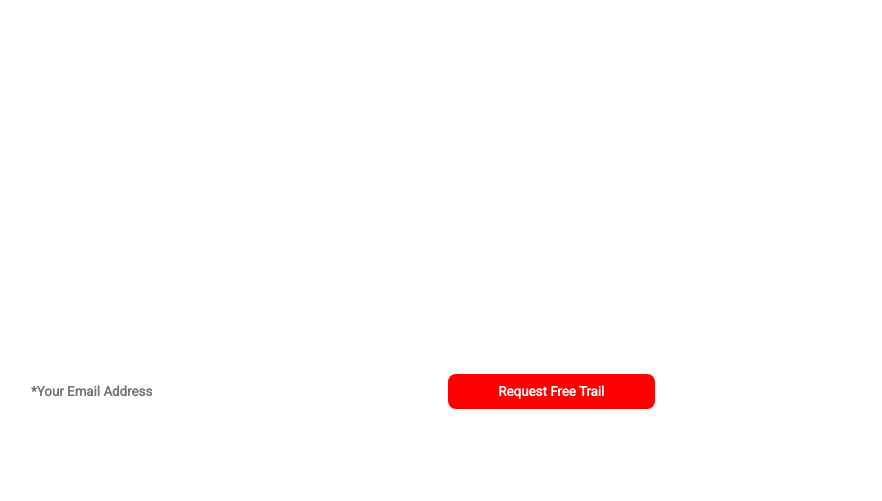
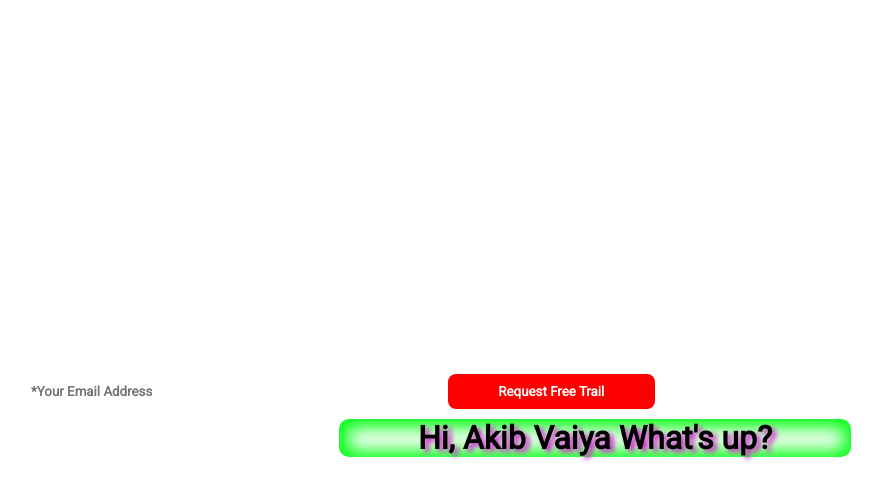
Before and after one commit to akib22/aaroza_frontend_task, a plain HTML site: page task 2/index.html in a window 1280 px wide. Shown: the part 97-598 px from the top of the page, without its empty margins (45-927 px from the left). Drawn offline with Linux system fonts and the light colour scheme.

Commit message:
added sonme code

```diff
--- a/task 2/css/style.css
+++ b/task 2/css/style.css
@@ -123,7 +123,17 @@ main form button {
   text-transform: capitalize;
   width: 30%;
 }
+ .akib-vai {
 
+  justify-content: center;
+  text-align: center;
+  color: black;
+  box-shadow: inset 1px 1px 17px 8px #00ff11;
+  text-shadow: 4px 3px 5px #d626d2;
+  margin:10px 30% 0% 30%;
+  border-radius: 10px;
+
+  }
 @media screen and (max-width: 992px) {
   .col-80 {
     width: 80%;
@@ -150,6 +160,7 @@ main form button {
     font-weight: 600;
     text-transform: uppercase;
   }
+
 }
 
 @media screen and (max-width: 576px) {
--- a/task 2/index.html
+++ b/task 2/index.html
@@ -62,6 +62,9 @@
         </form>
       </div>
     </main>
+    <div class="akib-vai">
+      <h1  > Hi, Akib Vaiya What's up? </h1>
+    </div>
     <!-- main section end -->
   </body>
 </html>
```
